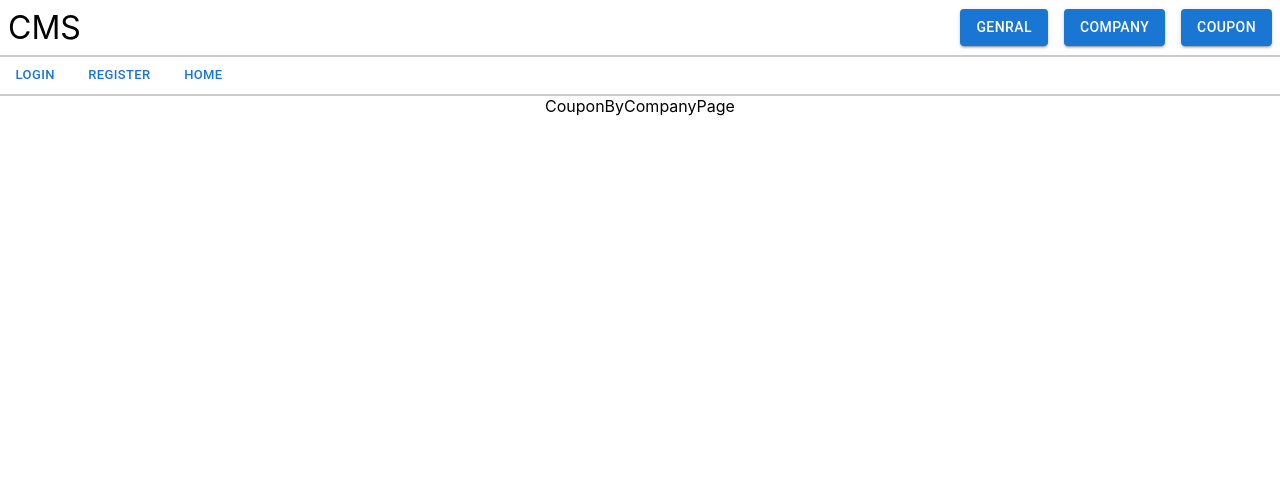
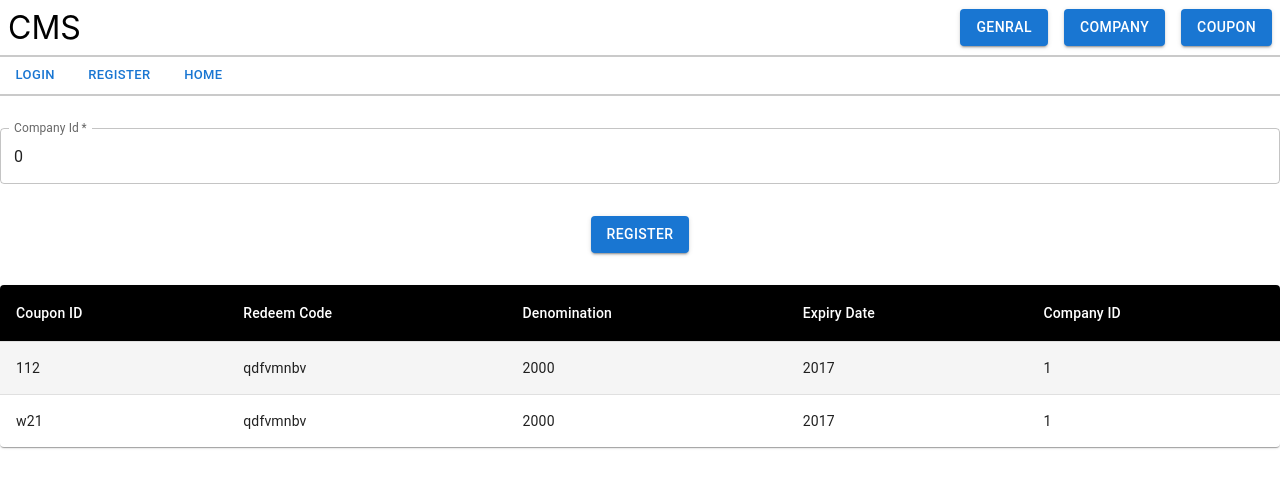
Before and after one commit to AnanduSP/CMS-Frontend, a React (Create React App) app in the folder cmsfrontend/: page /coupon/by-company in a window 1280 px wide. Shown: the top 488 px of the page. Built offline with nearby package versions, Linux system fonts and the light colour scheme.

Commit message:
updated coupon by company

```diff
--- a/cmsfrontend/src/pages/CouponByCompanyPage.jsx
+++ b/cmsfrontend/src/pages/CouponByCompanyPage.jsx
@@ -1,7 +1,112 @@
-import React from "react";
+import React, { useState } from 'react'
+// import * as React from 'react';
+import { styled } from '@mui/material/styles';
+import Table from '@mui/material/Table';
+// import TableBody from '@mui/material/TableBody';
+import TableCell, { tableCellClasses } from '@mui/material/TableCell';
+// import TableContainer from '@mui/material/TableContainer';
+import TableHead from '@mui/material/TableHead';
+import TableRow from '@mui/material/TableRow';
+import Paper from '@mui/material/Paper';
+import { TableBody, TableContainer, TextField,Button } from '@mui/material';
 
+const StyledTableCell = styled(TableCell)(({ theme }) => ({
+  [`&.${tableCellClasses.head}`]: {
+    backgroundColor: theme.palette.common.black,
+    color: theme.palette.common.white,
+  },
+  [`&.${tableCellClasses.body}`]: {
+    fontSize: 14,
+  },
+}));
+
+const StyledTableRow = styled(TableRow)(({ theme }) => ({
+  '&:nth-of-type(odd)': {
+    backgroundColor: theme.palette.action.hover,
+  },
+  // hide last border
+  '&:last-child td, &:last-child th': {
+    border: 0,
+  },
+})
+);
 const CouponByCompanyPage = () => {
-  return <div>CouponByCompanyPage</div>;
+
+  const [couponArr, setCouponArr] = useState([
+    {
+
+      redeemCode: 'qdfvmnbv',
+      companyId: '1',
+      expiryDate: '2017',
+      denomination: '2000',
+      id: '112'
+    },
+    {
+
+      redeemCode: 'qdfvmnbv',
+      companyId: '1',
+      expiryDate: '2017',
+      denomination: '2000',
+      id: 'w21'
+    }
+  ]);
+
+  const [companyId, setCompanyId] = useState(0);
+
+
+  const handleSubmit = () => {
+    console.log('handle');
+    // axios.get(""+companyId).then((response)=>{console.log(response)}).catch((error)=>{console.log(error)});
+
+  }
+
+  return <div>
+
+
+    <TextField
+      type="text"
+      variant="outlined"
+      color="secondary"
+      label="Company Id"
+      onChange={(e) => setCompanyId(e.target.value)}
+      value={companyId}
+      fullWidth
+      required
+      sx={{ mt: 4, mb: 4 }}
+    />
+
+    <Button variant="contained" type="submit" onClick={handleSubmit}
+      sx={{ mb: 4 }}>
+      Register
+    </Button>
+
+    <TableContainer component={Paper}>
+      <Table sx={{ minWidth: 700 }} aria-label="customized table">
+        <TableHead>
+          <TableRow>
+            <StyledTableCell >Coupon ID</StyledTableCell>
+            <StyledTableCell align="left">Redeem Code</StyledTableCell>
+            <StyledTableCell align="left">Denomination</StyledTableCell>
+            <StyledTableCell align="left">Expiry Date</StyledTableCell>
+            <StyledTableCell align="left">Company ID</StyledTableCell>
+
+
+          </TableRow>
+        </TableHead>
+        <TableBody>
+          {couponArr.map((coupon) => (
+            <StyledTableRow key={coupon.id}>
+              <StyledTableCell align="left">{coupon.id}</StyledTableCell>
+              <StyledTableCell align='left'>{coupon.redeemCode}</StyledTableCell>
+              <StyledTableCell align="left">{coupon.denomination}</StyledTableCell>
+              <StyledTableCell align="left">{coupon.expiryDate}</StyledTableCell>
+              <StyledTableCell align="left">{coupon.companyId}</StyledTableCell>
+            </StyledTableRow>
+          ))}
+        </TableBody>
+      </Table>
+    </TableContainer>
+  </div>;
 };
 
 export default CouponByCompanyPage;
--- a/cmsfrontend/src/pages/SearchCompanyPage.jsx
+++ b/cmsfrontend/src/pages/SearchCompanyPage.jsx
@@ -61,7 +61,7 @@ const SearchCompanyPage = () => {
       type="text"
       variant="outlined"
       color="secondary"
-      label="Company Name"
+      label="Company Id"
       onChange={(e) => setCompanyId(e.target.value)}
       value={companyId}
       fullWidth
```
